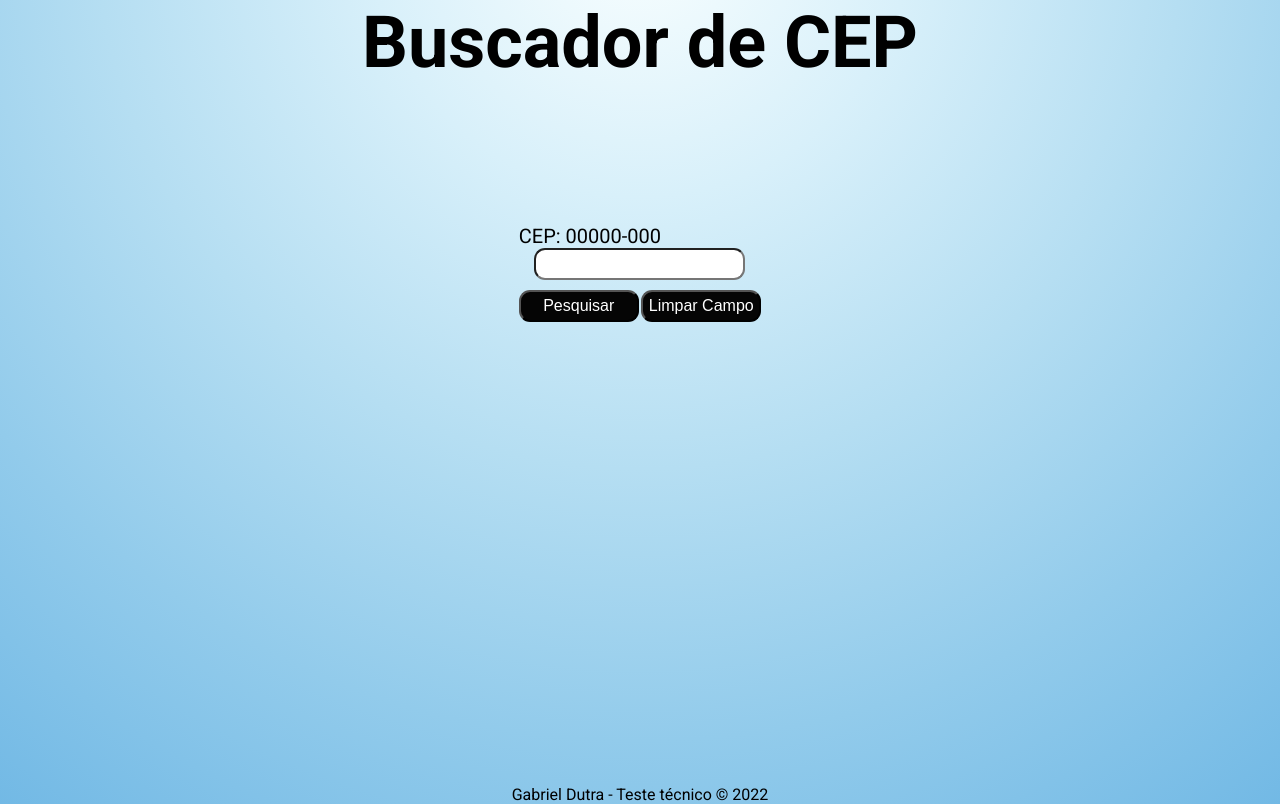
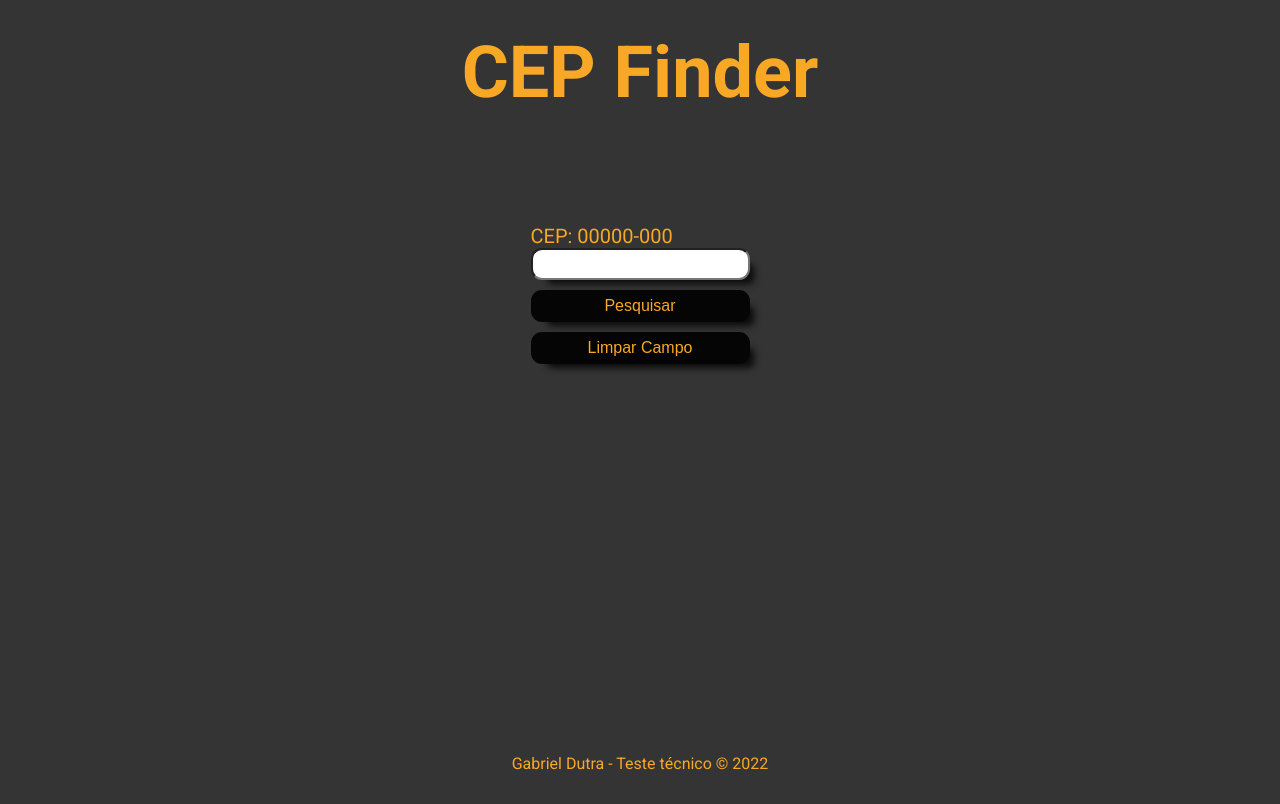
Before and after one commit to Dutra3/CEP-Finder, a plain HTML site: page index.html in a window 1280 px wide. Drawn offline with Linux system fonts and the light colour scheme.

Commit message:
Update layout css, class&id e nome de variaveis

```diff
--- a/index.html
+++ b/index.html
@@ -6,7 +6,7 @@
     <meta charset="UTF-8">
     <meta http-equiv="X-UA-Compatible" content="IE=edge">
     <meta name="viewport" content="width=device-width, initial-scale=1.0">
-    <title>Buscador de CEP</title>
+    <title>CEP Finder</title>
 
     <link href="https://fonts.googleapis.com/css2?family=Roboto:wght@400;700&display=swap" rel="stylesheet">
     <link rel="stylesheet" href="./styles.css">
@@ -14,33 +14,33 @@
 </head>
 <body>
     <header>
-        <div id="title">
-            <h1>Buscador de CEP</h1>
+        <div class="title">
+            <h1>CEP Finder</h1>
         </div>
     </header>
 
-    <main id="main-content">
-        <div id="researcher-box">
-            <label for="name" id="label">CEP: 00000-000</label>
-            <input type="text" id="cep" maxlength="8">
+    <main class="main-content">
+        <div class="researcher-box">
+            <label class="label" for="name">CEP: 00000-000</label>
+            <input id="cep" class="input" type="text" maxlength="9">
             <div>
-                <input type="submit" id="search" value="Pesquisar">
-                <button id="clean">Limpar Campo</button>
+                <input id="search" class="button" type="submit" value="Pesquisar">
+                <button id="clean" class="button">Limpar Campo</button>
             </div>
         </div>
         <div id="response" class="hide">
-            <label for="name" id="label">Rua:</label>
-            <input type="text" id="street" disabled>
+            <label class="label" for="name">Rua:</label>
+            <input id="street" class="input" type="text" disabled>
 
-            <label for="name" id="label">Cidade:</label>
-            <input type="text" id="city" disabled>
+            <label class="label" for="name">Cidade:</label>
+            <input id="city" class="input" type="text" disabled>
 
-            <label for="name" id="label">Estado:</label>
-            <input type="text" id="state" disabled>
+            <label class="label" for="name">Estado:</label>
+            <input id="state" class="input" type="text" disabled>
         </div>
     </main>
 
-    <footer id="main-footer">
+    <footer class="main-footer">
         <p>Gabriel Dutra - Teste técnico &copy 2022</p>
     </footer>
 
--- a/index.js
+++ b/index.js
@@ -10,18 +10,18 @@ const fillAddress = (address) => {
     document.getElementById('state').value = address.uf;
 }
 
-cep.addEventListener('keypress', (newCep) => cepMask(newCep.target.value))
+cep.addEventListener('input', (newCep) => cepMask(newCep.target.value))
 
 const cepMask = (newCep) => {
     newCep = newCep.replace(/\D/g, "")
-    newCep = newCep.replace(/(\d{5})(\d{3})/,'$1-$2')
+    newCep = newCep.replace(/(\d{5})(\d{1})/,'$1-$2')
     cep.value = newCep
 }
 
 const validCep = (cep) => cep.length == 8 && /^[0-9]+$/.test(cep);
 
 search.addEventListener('click', async() => {
-    const cepValue = cep.value;
+    const cepValue = cep.value.replace('-', '');
     const url = `https://viacep.com.br/ws/${cepValue}/json/`;
     if (validCep(cepValue)) {
         const data = await fetch(url);
@@ -43,9 +43,3 @@ clean.addEventListener('click', () => {
     document.getElementById('state').value = '';
     response.classList.add('hide')
 })
-
-//  /([0-9]{5})([0-9]{3})/,'$1-$2'
-// /(\d{5})(\d{3})/,'$1-$2'
-// ([0-9]{5})[-]([0-9]{3})
-// cep.replace(/^(\d{5})(\d{3})/,'$1-$2')
-// .replace(/\D/g, '')
--- a/styles.css
+++ b/styles.css
@@ -9,22 +9,25 @@
 }
 
 body {
-    background-image: radial-gradient(circle at 50% -9.3%, #faffff 0, #d8f0fa 25%, #b5def2 50%, #92cbeb 75%, #72b9e5 100%);
+    background-color: #343434;
+    text-decoration: #44E29E;
+    min-height: 100vh;
     font-family: 'Roboto', sans-serif;
-    min-height: 100vh;
 }
 
-#title {
+.title {
     height: 28vh;
+    padding-top: 30px;
     text-align: center;
     font-size: 3.2rem;
+    color: #F9A826;
 }
 
 .hide {
     display: none;
 }
 
-#main-content {
+.main-content {
     height: 60vh;
     display: flex;
     flex-direction: column;
@@ -34,7 +37,7 @@ body {
     margin-bottom: 5rem;
 }
 
-#researcher-box {
+.researcher-box {
     margin-bottom: 3.2rem;
 }
 
@@ -49,13 +52,32 @@ body {
     border-radius: 1.1rem;
 }
 
-#search,
-#clean {
+.input {
+    color: black;
+    padding-left: 8px;
+    box-shadow: 10px 10px 7px -6px rgba(0,0,0,0.8);
+}
+
+#response .input {
+    background-color: rgb(192, 189, 189);
+}
+
+.button {
     display: inline-block;
-    width: 12rem;
+    width: 100%;
+    height: 40px;
     margin-top: 1rem;
-    color: #ffffff;
+    color: #F9A826;
     background-color: hsl(0, 0%, 2%);
+    box-shadow: 10px 10px 7px -6px rgba(0,0,0,0.8);
+    border: none;
+    transition: all 0.3s ease-in-out;;
+}
+
+.button:hover {
+    background-color: #faa51b;
+    color: black;
+    cursor: pointer;
 }
 
 #street,
@@ -64,35 +86,36 @@ body {
     margin-bottom: 1.2rem;
 }
 
-#label {
+.label {
+    color: #F9A826;
     font-size: 1.6rem;
     display: block;
     text-align: start;
 }
 
-#main-footer {
-    height: 6.2vh;
+.main-footer {
     display: flex;
     justify-content: center;
     align-items: flex-end;
 }
 
-#main-footer p {
+.main-footer p {
+    color: #F9A826;
     font-size: 1.6rem;
 }
 
 
-@media (min-width: 960px) {
+@media (min-width: 890px) {
 
-    #title {
+    .title {
         font-size: 3.6rem;
     }
 
-    #researcher-box {
+    .researcher-box {
         margin-bottom: 5rem;
     }
 
-    #label {
+    .label {
         font-size: 2rem;
     }
 }
```
